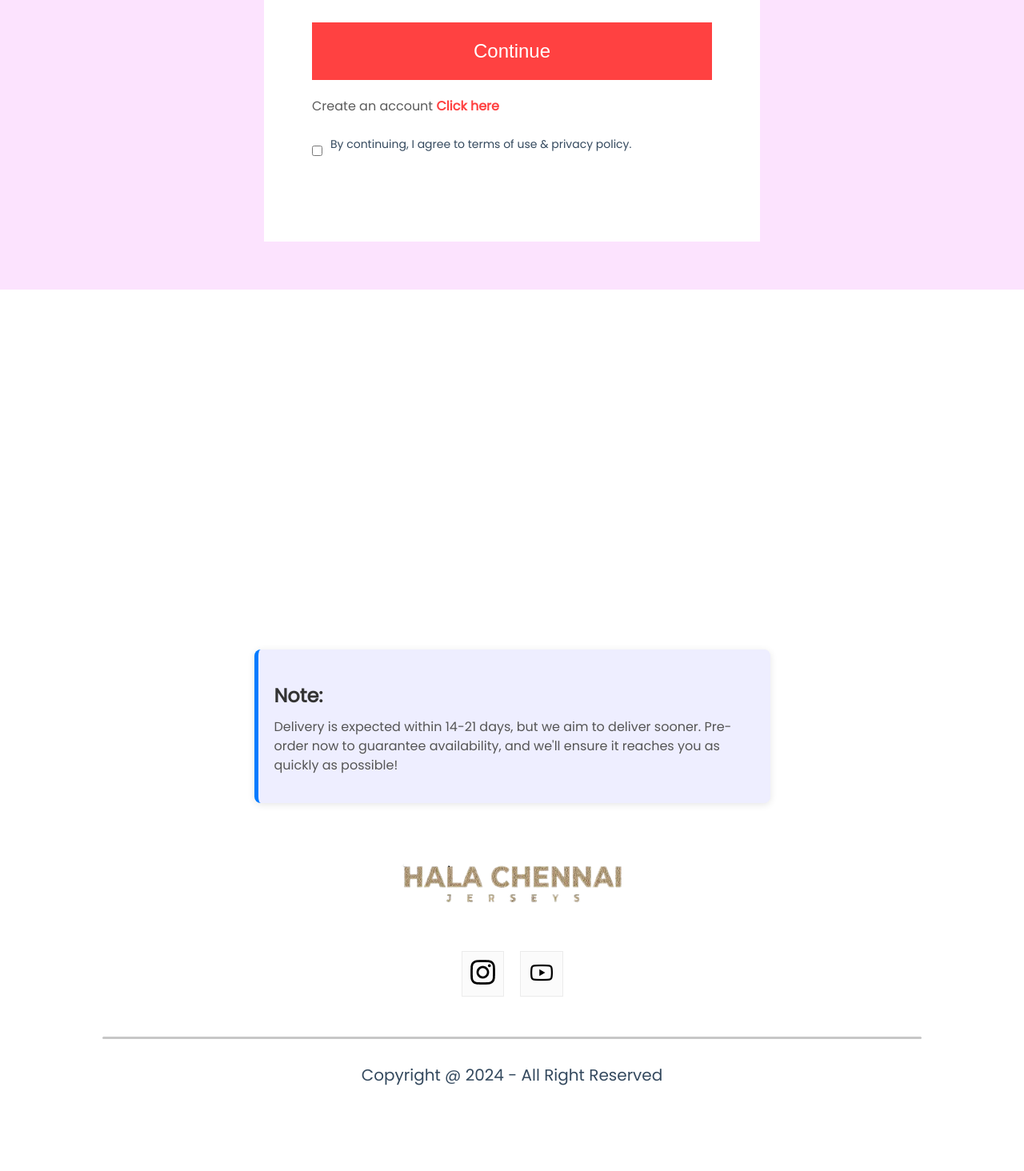
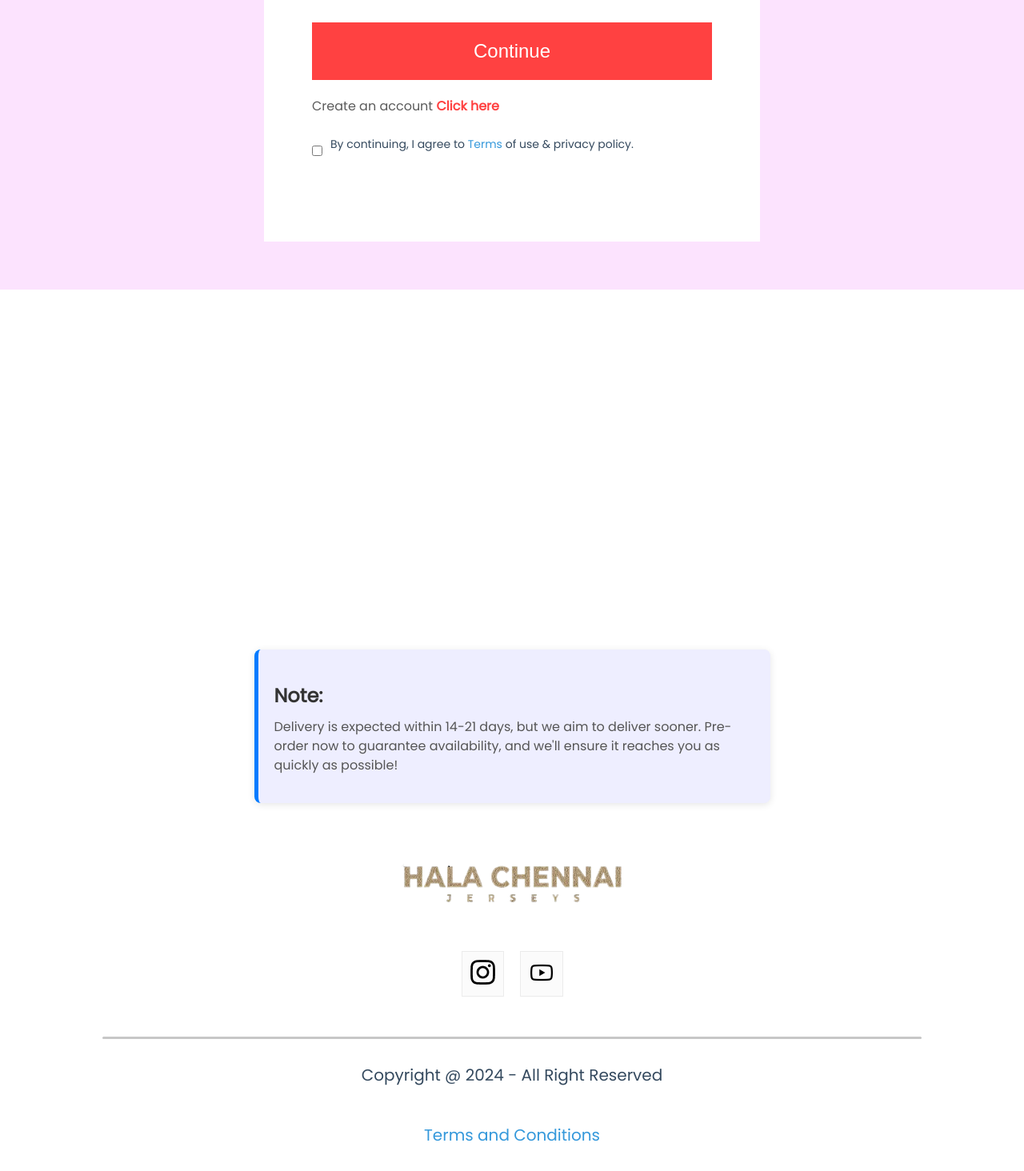
Before and after one commit to halachennai/halachennai--frontend-, a React (Create React App) app: page /login in a window 1280 px wide. Shown: the part 412-1876 px from the top of the page at 80% size. Before the commit the page ends 1816 px from the top, so only its background shows below. Built offline with nearby package versions, Linux system fonts and the light colour scheme; no server answers.

Commit message:
TOC added

```diff
--- a/src/Components/Footer/Footer.jsx
+++ b/src/Components/Footer/Footer.jsx
@@ -4,6 +4,7 @@ import logo from "../Assets/Custom/logo.png";
 import instagram_icon from "../Assets/Frontend_Assets/instagram_icon.png";
 import youtube_icon from "../Assets/Frontend_Assets/youtube_icon.png";
 import DeliveryNote from "../DeliveryNote/DeliveryNote";
+import { Link } from "react-router-dom";
 
 const Footer = () => {
   return (
@@ -31,7 +32,10 @@ const Footer = () => {
 
       <div className="footer-copyright">
         <hr />
-        <p>Copyright @ 2024 - All Right Reserved</p>
+        <p>Copyright @ 2024 - All Right Reserved</p>{" "}
+        <Link style={{ textDecoration: "none" }} to="/toc">
+          Terms and Conditions
+        </Link>
       </div>
     </div>
   );
--- a/src/Components/Navbar/Navbar.jsx
+++ b/src/Components/Navbar/Navbar.jsx
@@ -57,11 +57,11 @@ export const Navbar = () => {
         <li onClick={() => setMenu("contact")}>
           {menu === "contact" && <hr />}
         </li>
-        <li onClick={() => setMenu("home")}>
+        {/* <li onClick={() => setMenu("home")}>
           <Link style={{ textDecoration: "none" }} to="/toc">
             Terms and Conditions
           </Link>
-        </li>
+        </li> */}
       </ul>
       <div className="nav-login-cart">
         {localStorage.getItem("auth-token") ? (
--- a/src/Pages/LoginSignup.jsx
+++ b/src/Pages/LoginSignup.jsx
@@ -1,5 +1,6 @@
 import React, { useState } from "react";
 import "./CSS/LoginSignup.css";
+import { Link } from "react-router-dom";
 
 const LoginSignup = () => {
   const [state, setState] = useState("Login");
@@ -29,7 +30,7 @@ const LoginSignup = () => {
 
     if (responseData.success) {
       localStorage.setItem("auth-token", responseData.token);
-      localStorage.setItem("email",formData.email)
+      localStorage.setItem("email", formData.email);
       window.location.replace("/");
     } else {
       alert(responseData.errors);
@@ -52,7 +53,7 @@ const LoginSignup = () => {
 
     if (responseData.success) {
       localStorage.setItem("auth-token", responseData.token);
-      localStorage.setItem("email",formData.email)
+      localStorage.setItem("email", formData.email);
       window.location.replace("/");
     } else {
       alert(responseData.errors + "Mail ID already Exists");
@@ -123,7 +124,13 @@ const LoginSignup = () => {
 
         <div className="loginsignup-agree">
           <input type="checkbox" name="" id="" />
-          <p>By continuing, I agree to terms of use & privacy policy.</p>
+          <p>
+            By continuing, I agree to{" "}
+            <Link style={{ textDecoration: "none" }} to="/toc">
+              Terms
+            </Link>{" "}
+            of use & privacy policy.
+          </p>
         </div>
       </div>
     </div>
```
